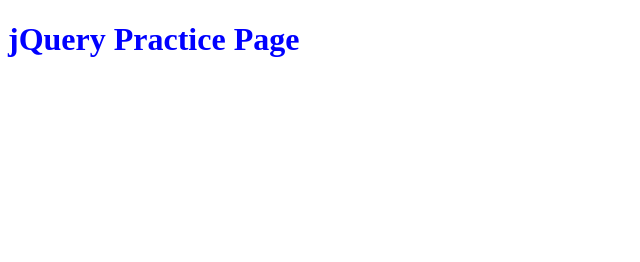
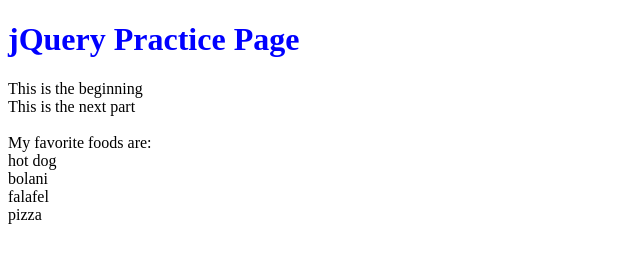
Before and after one commit to kabulimuzamel/jQuery-dash-practice, a plain HTML site: page index.html in a window 1280 px wide. Shown: the whole page, without its empty margins (0-640 px from the left). Drawn offline with nearby package versions, Linux system fonts and the light colour scheme.

Commit message:
Appending a html element to another

```diff
--- a/app.js
+++ b/app.js
@@ -1,3 +1,18 @@
 $(document).ready(() => {
-    console.log('I am working')
+    //Grabs the element with ID starting-point
+    const startingElement = $("#starting-point");
+    //Creates a new div
+    const siblingElement = $("<div></div>");
+    //Add text to the new div
+    siblingElement.text("This is the next part");
+    //Appends the new div to startingElement
+    startingElement.after(siblingElement);
+
+    const favoriteFoods = $("#favorite-foods");
+    console.log((favoriteFoods[0].innerHTML))
+    const favFoods = ["pizza", "falafel", "bolani", "hot dog"];
+
+    favFoods.forEach(food => {
+        favoriteFoods.after($("<div></div>").text(food));
+    })
 })
--- a/index.html
+++ b/index.html
@@ -14,5 +14,10 @@
     <header>
         <h1>jQuery Practice Page</h1>
     </header>
+    <div id="starting-point">
+        This is the beginning
+    </div>
+    <br>
+    <div id="favorite-foods">My favorite foods are:</div>
 </body>
 </html>
```
